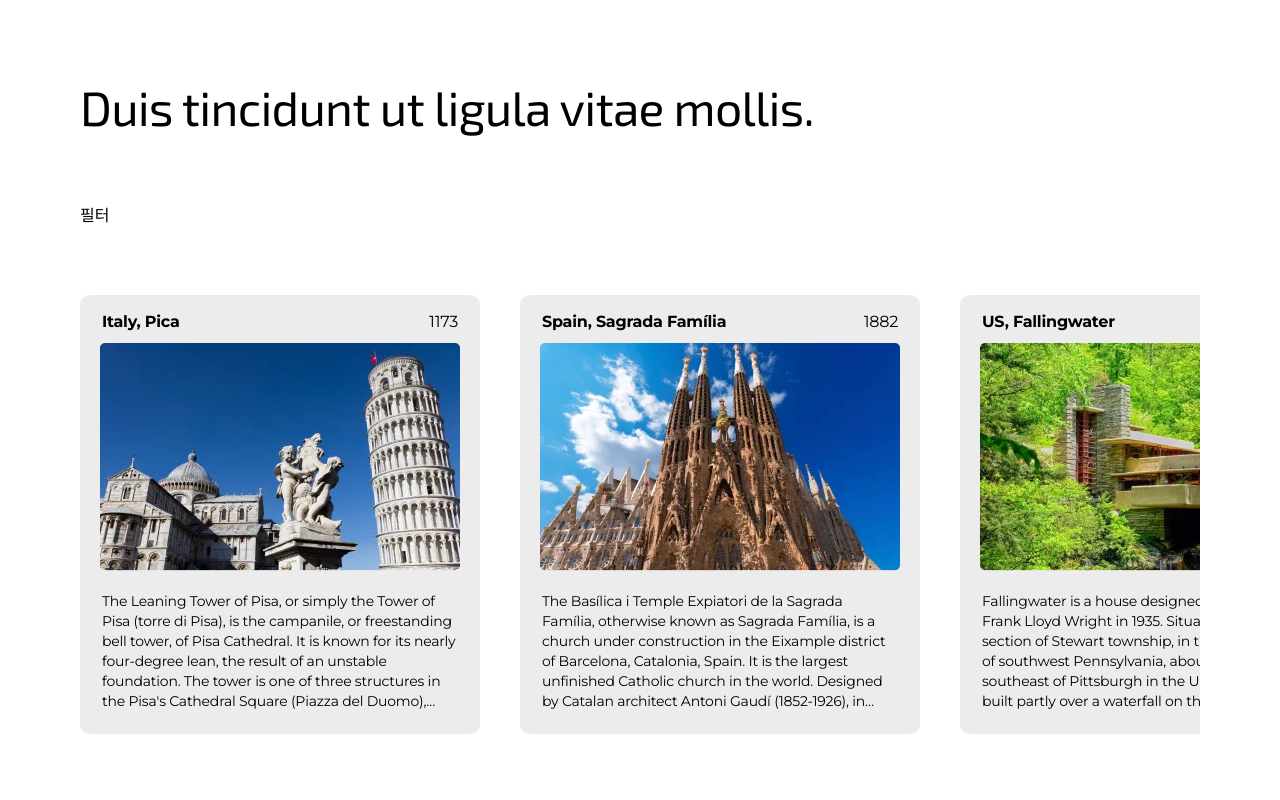
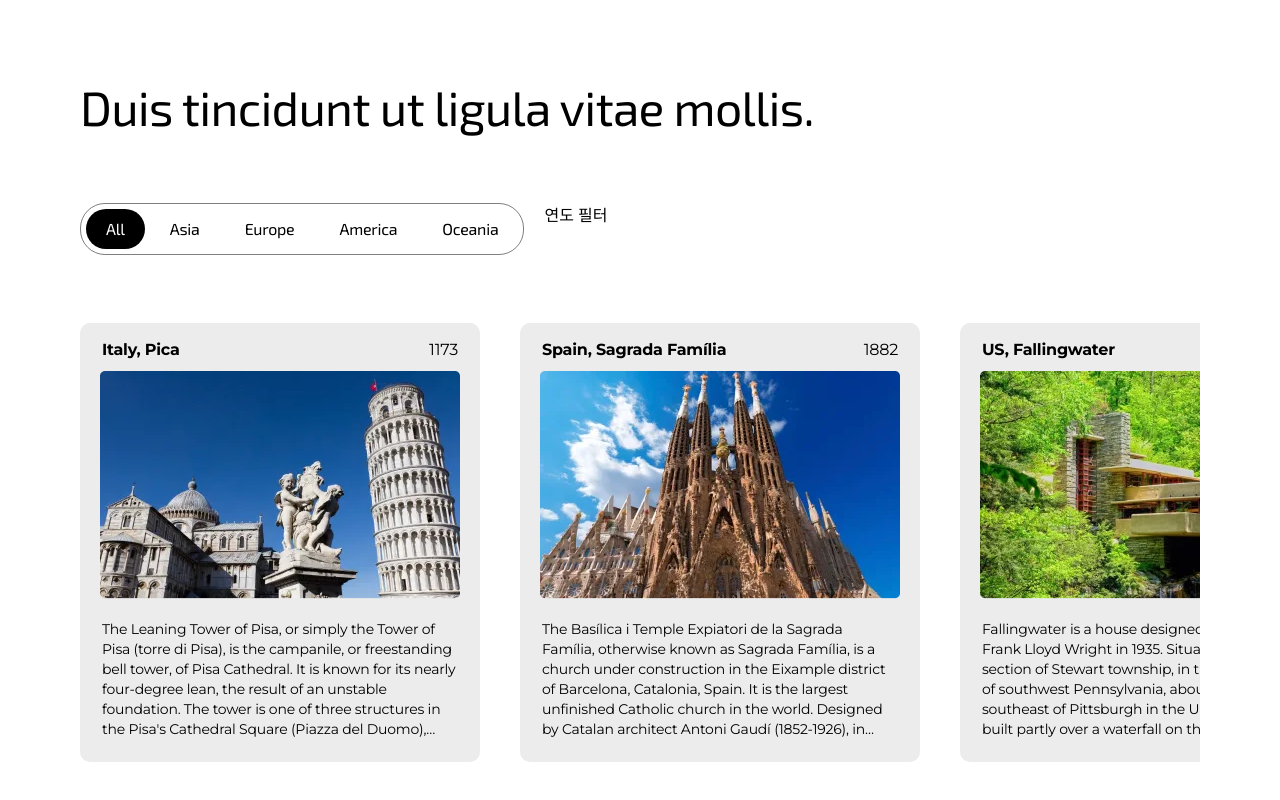
Before and after one commit to autroshot/challenge-2024-09-20, a React (Vite) app: page / in a window 1280 px wide. Shown: the part 1615-2415 px from the top of the page. Built offline with nearby package versions, Linux system fonts and the light colour scheme; no server answers.

Commit message:
명소 구역에서 지역 필터 구현

```diff
--- /dev/null
+++ b/src/components/landmarkSection/Button.tsx
@@ -0,0 +1,16 @@
+export default function Button({ text, active, handleClick }: Props) {
+    return (
+        <button
+            className={`rounded-[25px] px-5 py-2 font-exo-2 text-base tracking-[-0.015rem] ${active ? 'bg-black text-white' : 'bg-transparent text-black'}`}
+            onClick={handleClick}
+        >
+            {text}
+        </button>
+    );
+}
+
+interface Props {
+    text: string;
+    active: boolean;
+    handleClick: () => void;
+}
--- a/src/components/landmarkSection/Card.tsx
+++ b/src/components/landmarkSection/Card.tsx
@@ -15,4 +15,4 @@ export default function Card({ country, name, year, imageUrl, description }: Pro
     );
 }
 
-type Props = Landmark;
+type Props = Omit<Landmark, 'region'>;
--- a/src/components/landmarkSection/index.tsx
+++ b/src/components/landmarkSection/index.tsx
@@ -2,10 +2,14 @@ import fallingwaterImageUrl from '@/assets/fallingwater.webp';
 import picaImageUrl from '@/assets/pica.webp';
 import sagradaFamiliaImageUrl from '@/assets/sagrada-familia.webp';
 import saintBasilsCathedralImageUrl from '@/assets/saint-basils-cathedral.webp';
+import Button from '@/components/landmarkSection/button';
 import CardList from '@/components/landmarkSection/CardList';
 import Title from '@/components/Title';
+import { useState } from 'react';
 
 export default function LandmarkSection() {
+    const [regionValue, setRegionValue] = useState<RegionValue>('All');
+
     const DUMMY_LANDMARKS: Array<Landmark> = [
         {
             country: 'Italy',
@@ -13,6 +17,7 @@ export default function LandmarkSection() {
             year: 1173,
             imageUrl: picaImageUrl,
             description: `The Leaning Tower of Pisa, or simply the Tower of Pisa (torre di Pisa), is the campanile, or freestanding bell tower, of Pisa Cathedral. It is known for its nearly four-degree lean, the result of an unstable foundation. The tower is one of three structures in the Pisa's Cathedral Square (Piazza del Duomo), which includes the cathedral and Pisa Baptistry.`,
+            region: 'Europe',
         },
         {
             country: 'Spain',
@@ -20,6 +25,7 @@ export default function LandmarkSection() {
             year: 1882,
             imageUrl: sagradaFamiliaImageUrl,
             description: `The Basílica i Temple Expiatori de la Sagrada Família, otherwise known as Sagrada Família, is a church under construction in the Eixample district of Barcelona, Catalonia, Spain. It is the largest unfinished Catholic church in the world. Designed by Catalan architect Antoni Gaudí (1852-1926), in 2005 his work on Sagrada Família was added to an existing (1984) UNESCO World Heritage Site, "Works of Antoni Gaudí". On 7 November 2010, Pope Benedict XVI consecrated the church and proclaimed it a minor basilica.`,
+            region: 'Europe',
         },
         {
             country: 'US',
@@ -27,6 +33,7 @@ export default function LandmarkSection() {
             year: 1935,
             imageUrl: fallingwaterImageUrl,
             description: `Fallingwater is a house designed by the architect Frank Lloyd Wright in 1935. Situated in the Mill Run section of Stewart township, in the Laurel Highlands of southwest Pennsylvania, about 70 miles (110 km) southeast of Pittsburgh in the United States, it is built partly over a waterfall on the Bear Run river. The house was designed to serve as a weekend retreat for Liliane and Edgar J. Kaufmann, the owner of Pittsburgh's Kaufmann's Department Store.`,
+            region: 'America',
         },
         {
             country: 'Russia',
@@ -34,15 +41,40 @@ export default function LandmarkSection() {
             year: 1173,
             imageUrl: saintBasilsCathedralImageUrl,
             description: `The Cathedral of Vasily the Blessed (Russian: Собор Василия Блаженного, romanized: Sobor Vasiliya Blazhennogo), known in English as Saint Basil's Cathedral, is an Orthodox church in Red Square of Moscow, and is one of the most popular cultural symbols of Russia.`,
+            region: 'Europe',
         },
     ];
+    const regionValues: Array<RegionValue> = ['All', 'Asia', 'Europe', 'America', 'Oceania'];
+
+    const filteredLandmarks: Array<Landmark> = [];
+    if (regionValue === 'All') {
+        DUMMY_LANDMARKS.forEach((landmark) => filteredLandmarks.push(landmark));
+    } else {
+        DUMMY_LANDMARKS.forEach((landmark) => {
+            if (landmark.region === regionValue) {
+                filteredLandmarks.push(landmark);
+            }
+        });
+    }
 
     return (
         <section className="px-20 pb-20 pt-[7.5rem]">
             <Title>Duis tincidunt ut ligula vitae mollis.</Title>
-            <div className="mt-[3.75rem]">필터</div>
+            <div className="mt-[3.75rem] flex flex-row gap-5">
+                <div className="flex flex-row gap-[5px] rounded-[25px] border border-solid border-[#00000080] p-[5px]">
+                    {regionValues.map((currentRegionValue) => (
+                        <Button
+                            key={currentRegionValue}
+                            text={currentRegionValue}
+                            active={currentRegionValue === regionValue}
+                            handleClick={() => setRegionValue(currentRegionValue)}
+                        />
+                    ))}
+                </div>
+                <div>연도 필터</div>
+            </div>
             <div className="mt-[4.25rem]">
-                <CardList landmarks={DUMMY_LANDMARKS} />
+                <CardList landmarks={filteredLandmarks} />
             </div>
         </section>
     );
@@ -54,4 +86,8 @@ export interface Landmark {
     year: number;
     imageUrl: string;
     description: string;
+    region: Region;
 }
+
+type Region = 'Asia' | 'Europe' | 'America' | 'Oceania';
+type RegionValue = Region | 'All';
```
